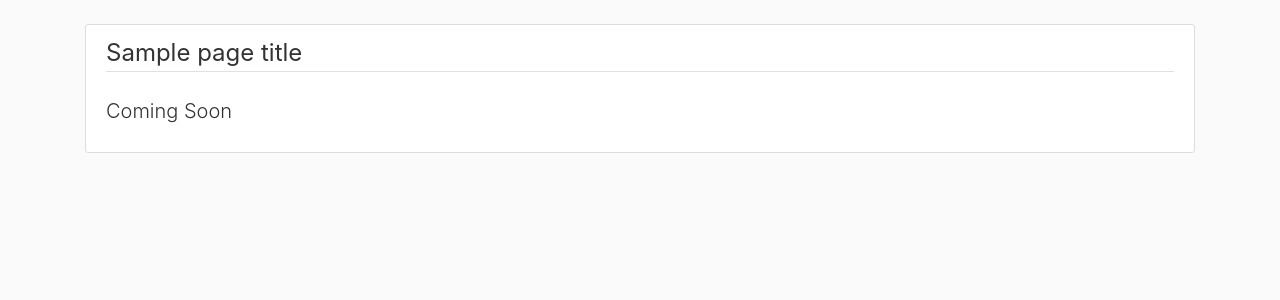
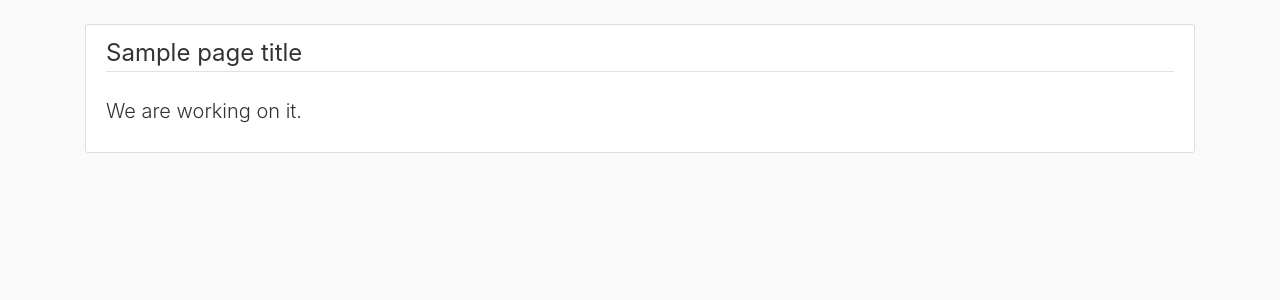
Before and after one commit to uoForms/Admin-CANBeWell, a Django app: template linkchecker/templates/linkchecker/index.html in a window 1280 px wide. Shown: the part 56-356 px from the top of the page. Run offline with Django 3.2, Linux system fonts and the light colour scheme; the template is opened without the code that fills it: most values are stand-ins (such as "Sample title", 1, 10 or a date in 2020); some libraries are stand-ins or nearby versions.

Commit message:
update text

```diff
--- a/linkchecker/templates/linkchecker/index.html
+++ b/linkchecker/templates/linkchecker/index.html
@@ -1,5 +1,5 @@
 {% extends "analysis/base.html" %}
 {% load static %}
 {% block content %}
-<p class="lead">Coming Soon</p>
+<p class="lead">We are working on it.</p>
 {% endblock content %}
```
